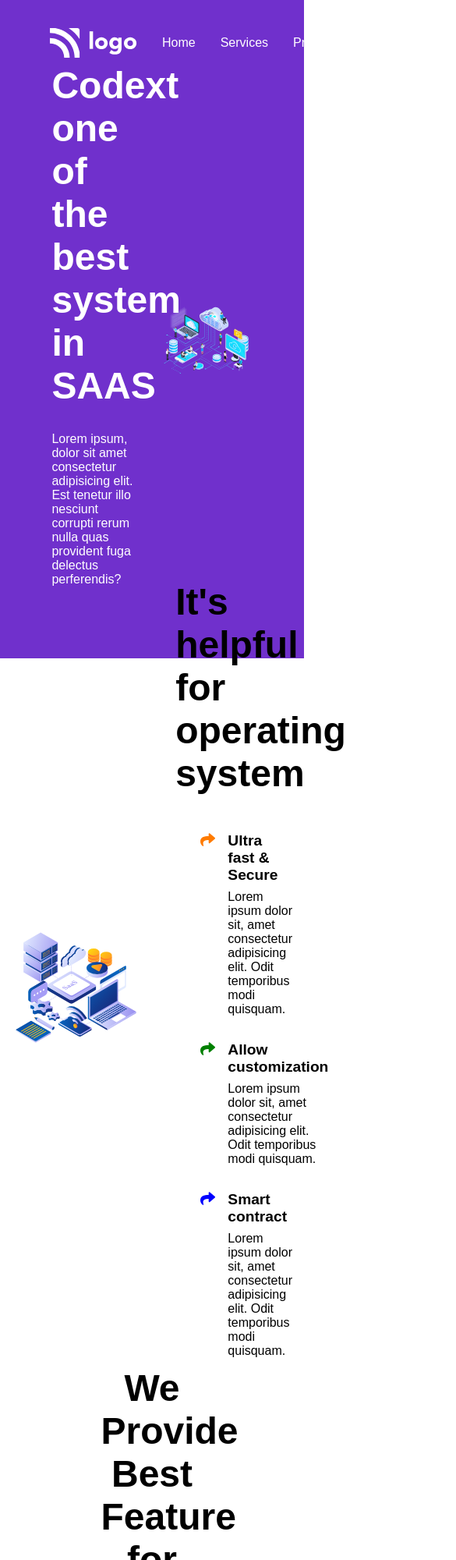
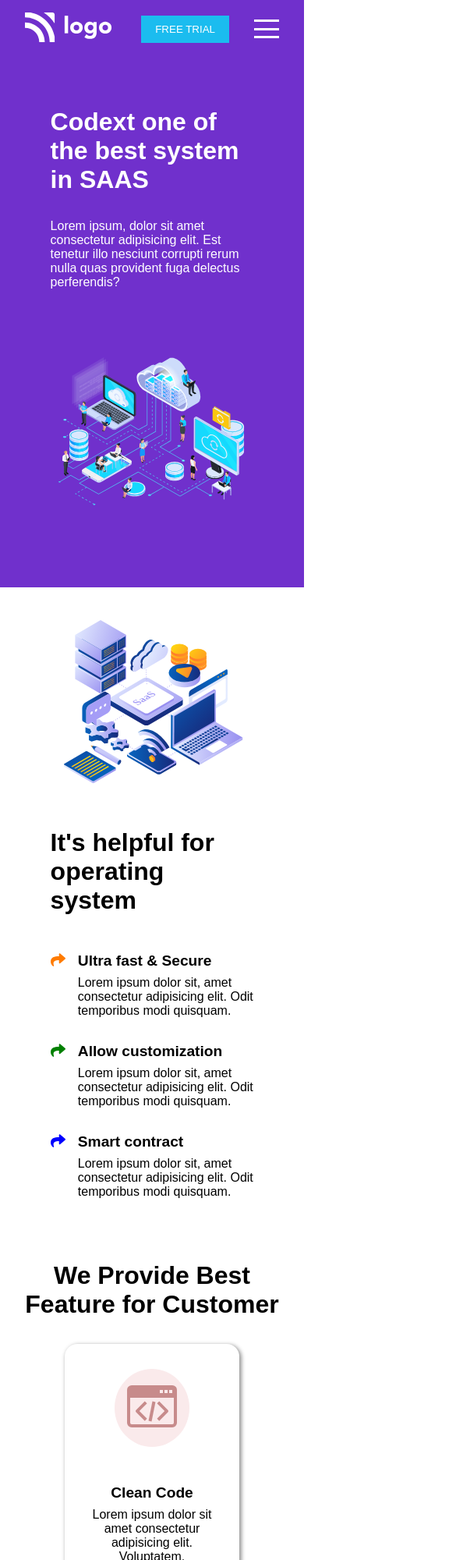
Before and after one commit to Melonlobo/SAAS-Landing-Page, a plain HTML site: page index.html in a window 390 px wide. Shown: the top 2000 px of the page at 78% size, 585 px wide, since content can reach past the window. Drawn offline with Linux system fonts and the light colour scheme.

Commit message:
responsive design

```diff
--- a/index.html
+++ b/index.html
@@ -1,5 +1,6 @@
 <!DOCTYPE html>
 <html lang="en">
+
 <head>
     <meta charset="UTF-8" />
     <meta name="viewport" content="width=device-width, initial-scale=1.0" />
@@ -7,12 +8,14 @@
     <link rel="stylesheet" href="style.css" />
     <title>SAAS Landing Page</title>
 </head>
+
 <body>
     <div class="page-01">
         <nav class="navbar">
             <div class="logo-div">
                 <img src="./assets/logo.svg" alt="logo" class="logo" />
             </div>
+            <div class="menu-bar"><span class="bar"></span><span class="bar"></span><span class="bar"></span></div>
             <ul class="nav-links">
                 <li>Home</li>
                 <li>Services</li>
@@ -26,24 +29,14 @@
             <div class="text-section">
                 <h1 class="title">Codext one of the best system in SAAS</h1>
                 <p class="message">
-            Lorem ipsum, dolor sit amet consectetur adipisicing elit. Est
-            tenetur illo nesciunt corrupti rerum nulla quas provident fuga
-            delectus perferendis?
+                    Lorem ipsum, dolor sit amet consectetur adipisicing elit. Est tenetur illo nesciunt corrupti rerum nulla quas provident fuga delectus perferendis?
                 </p>
             </div>
-        <img
-          src="./assets/SAAS-system.svg"
-          alt="SAAS-system"
-          class="image-section"
-        />
+            <img src="./assets/SAAS-system.svg" alt="SAAS-system" class="image-section" />
         </div>
     </div>
     <div class="page-02">
-      <img
-        src="./assets/Saas illustration-01.svg"
-        alt="SaaS-Illustration"
-        class="image-section"
-      />
+        <img src="./assets/Saas illustration-01.svg" alt="SaaS-Illustration" class="image-section" />
         <div class="text-section">
             <h2 class="title">It's helpful for operating system</h2>
             <ul class="features">
@@ -52,8 +45,7 @@
                     <div>
                         <h3>Ultra fast & Secure</h3>
                         <p>
-                Lorem ipsum dolor sit, amet consectetur adipisicing elit. Odit
-                temporibus modi quisquam.
+                            Lorem ipsum dolor sit, amet consectetur adipisicing elit. Odit temporibus modi quisquam.
                         </p>
                     </div>
                 </li>
@@ -62,8 +54,7 @@
                     <div>
                         <h3>Allow customization</h3>
                         <p>
-                Lorem ipsum dolor sit, amet consectetur adipisicing elit. Odit
-                temporibus modi quisquam.
+                            Lorem ipsum dolor sit, amet consectetur adipisicing elit. Odit temporibus modi quisquam.
                         </p>
                     </div>
                 </li>
@@ -72,8 +63,7 @@
                     <div>
                         <h3>Smart contract</h3>
                         <p>
-                Lorem ipsum dolor sit, amet consectetur adipisicing elit. Odit
-                temporibus modi quisquam.
+                            Lorem ipsum dolor sit, amet consectetur adipisicing elit. Odit temporibus modi quisquam.
                         </p>
                     </div>
                 </li>
@@ -90,8 +80,7 @@
                 <div class="card-info">
                     <h3 class="card-title">Clean Code</h3>
                     <p class="info">
-              Lorem ipsum dolor sit amet consectetur adipisicing elit.
-              Voluptatem, perferendis!
+                        Lorem ipsum dolor sit amet consectetur adipisicing elit. Voluptatem, perferendis!
                     </p>
                 </div>
             </div>
@@ -102,8 +91,7 @@
                 <div class="card-info">
                     <h3 class="card-title">Data Analytics</h3>
                     <p class="info">
-              Lorem ipsum dolor sit amet consectetur adipisicing elit.
-              Voluptatem, perferendis!
+                        Lorem ipsum dolor sit amet consectetur adipisicing elit. Voluptatem, perferendis!
                     </p>
                 </div>
             </div>
@@ -114,8 +102,7 @@
                 <div class="card-info">
                     <h3 class="card-title">Fully Secured</h3>
                     <p class="info">
-              Lorem ipsum dolor sit amet consectetur adipisicing elit.
-              Voluptatem, perferendis!
+                        Lorem ipsum dolor sit amet consectetur adipisicing elit. Voluptatem, perferendis!
                     </p>
                 </div>
             </div>
@@ -126,12 +113,12 @@
                 <div class="card-info">
                     <h3 class="card-title">24/7 Support</h3>
                     <p class="info">
-              Lorem ipsum dolor sit amet consectetur adipisicing elit.
-              Voluptatem, perferendis!
+                        Lorem ipsum dolor sit amet consectetur adipisicing elit. Voluptatem, perferendis!
                     </p>
                 </div>
             </div>
         </div>
     </div>
 </body>
+
 </html>
--- a/style.css
+++ b/style.css
@@ -3,7 +3,20 @@
 	padding: 0;
 	box-sizing: border-box;
 	font-family: sans-serif;
-  scroll-snap-type: y mandatory;
+	scrollbar-width: thin;
+	scrollbar-color: #fff #7030cc;
+}
+html::-webkit-scrollbar {
+	width: 8px;
+}
+
+html::-webkit-scrollbar-track {
+	background-color: #fff;
+}
+
+html::-webkit-scrollbar-thumb {
+	background-color: #7030cc;
+	border-radius: 500px;
 }
 body {
 	overflow-x: hidden;
@@ -12,15 +25,16 @@ body {
 	padding: 2rem 4rem;
 	background-color: #7030cc;
 	color: #fff;
-  height: 100vh;
 	width: 100vw;
-  scroll-snap-align: start;
 }
 .navbar {
 	display: flex;
 	justify-content: space-between;
 	gap: 2rem;
 	align-items: center;
+}
+.menu-bar {
+	display: none;
 }
 .logo-div {
 	flex: 1;
@@ -38,7 +52,7 @@ body {
 	padding-bottom: 0.2rem;
 }
 .nav-links li::after {
-  content: "";
+	content: '';
 	position: absolute;
 	bottom: 0;
 	left: 0;
@@ -69,12 +83,13 @@ body {
 	gap: 2rem;
 	justify-content: space-evenly;
 	align-items: center;
+	padding: 5rem 0;
 }
 .text-section {
 	width: 40%;
 }
 .text-section .title {
-  font-size: 3rem;
+	font-size: 2.5rem;
 }
 .text-section .message {
 	padding: 2rem 0;
@@ -84,16 +99,15 @@ body {
 }
 .page-02 {
 	width: 100vw;
-  height: 100vh;
+	padding: 2rem 4rem;
 	display: flex;
 	gap: 2rem;
 	justify-content: space-evenly;
 	align-items: center;
-  scroll-snap-align: start;
 }
 .features {
 	list-style: none;
-  padding: 2rem;
+	padding-top: 2rem;
 	width: 80%;
 }
 .features li {
@@ -111,23 +125,22 @@ body {
 }
 .page-03 {
 	width: 100vw;
-  height: 100vh;
 	padding: 2rem 4rem;
-  scroll-snap-align: start;
 }
 .page-03 .title {
-  font-size: 3rem;
-  width: 50%;
+	font-size: 2.5rem;
+	width: 60%;
 	margin: 2rem auto;
 	text-align: center;
 }
 .cards {
 	display: flex;
+	flex-flow: row wrap;
 	gap: 2rem;
 	justify-content: space-evenly;
 }
 .card {
-  width: 20%;
+	width: 14rem;
 	border-radius: 1rem;
 	box-shadow: 2px 2px 5px 1px #999;
 }
@@ -167,3 +180,72 @@ body {
 	font-size: 1.2rem;
 	padding: 1rem 0 0.5rem 0;
 }
+@media all and (max-width: 890px) {
+	.hero,
+	.page-02 {
+		flex-direction: column;
+	}
+	.text-section,
+	.image-section {
+		width: 80%;
+	}
+	.features {
+		width: 100%;
+	}
+}
+@media all and (max-width: 825px) {
+	.nav-links {
+		gap: 1rem;
+	}
+}
+@media all and (max-width: 760px) {
+	.page-01,
+	.page-02,
+	.page-03 {
+		padding: 1rem 2rem;
+	}
+	.menu-bar {
+		display: flex;
+		order: 1;
+		width: 2rem;
+		height: 1.5rem;
+		display: flex;
+		flex-direction: column;
+		justify-content: space-between;
+		cursor: pointer;
+	}
+	.bar {
+		width: 100%;
+		height: 3px;
+		background-color: #fff;
+	}
+	.nav-links {
+		position: fixed;
+		top: 8vh;
+		right: 1rem;
+		flex-direction: column;
+		background-color: #e5d6fa;
+		color: #6429b7;
+		padding-top: 0.5rem;
+		text-align: center;
+		display: none;
+	}
+	.nav-links li {
+		padding: 0 2rem;
+	}
+	.menu-bar:hover + .nav-links {
+		display: flex;
+	}
+	.nav-links:hover {
+		display: flex;
+	}
+	.text-section .title {
+		font-size: 2rem;
+	}
+	.page-03 .title {
+		font-size: 2rem;
+		width: 100%;
+		margin: auto;
+		padding: 2rem 0;
+	}
+}
```
Lines whose indentation alone changed are shown as unchanged.
